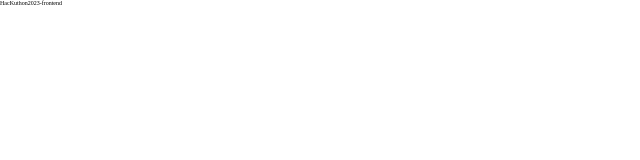
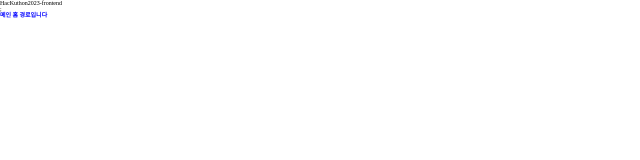
Before and after one commit to hacKUthon2023/hacKUthon-frontend, a React (Vite) app: page / in a window 1280 px wide. Shown: the top 160 px of the page, without its empty margins (0-640 px from the left). Built offline with nearby package versions, Linux system fonts and the light colour scheme.

Commit message:
init : 스타일드 컴포넌트 테스트

```diff
--- a/src/pages/Home.tsx
+++ b/src/pages/Home.tsx
@@ -1,5 +1,16 @@
+import { styled } from "styled-components";
+
 const Home = () => {
-  return <div>HacKuthon2023-frontend</div>;
+  return (
+    <>
+      <div>HacKuthon2023-frontend</div>;
+      <TestTitle>메인 홈 경로입니다</TestTitle>
+    </>
+  );
 };
 
 export default Home;
+
+const TestTitle = styled.h1`
+  color: blue;
+`;
```
